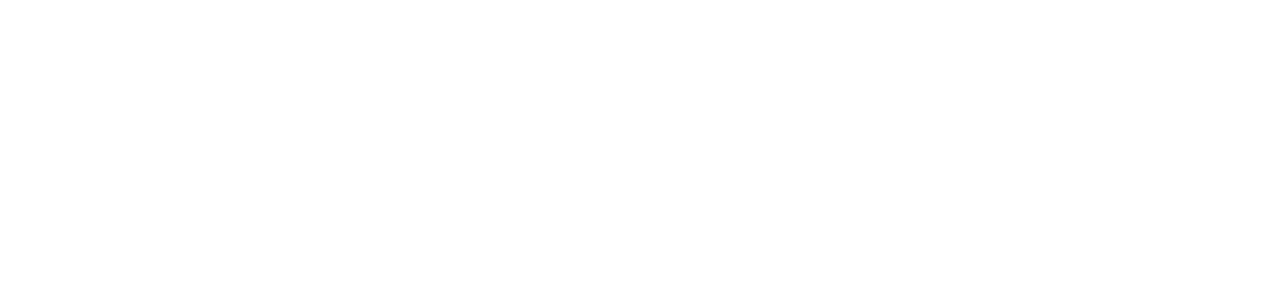
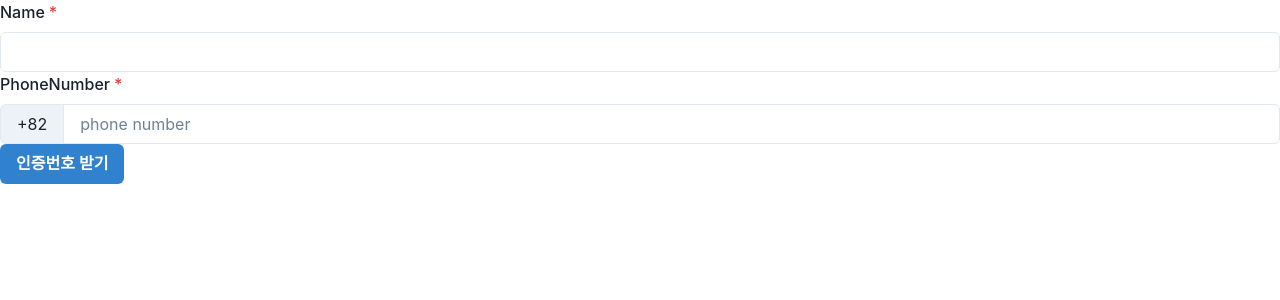
Before and after one commit to Team-Cares/TAS, a Next.js app in the folder frontend/: page / in a window 1280 px wide. Shown: the top 300 px of the page. Built offline with nearby package versions, Linux system fonts and the light colour scheme.

Commit message:
Change login page

```diff
--- a/frontend/pages/index.tsx
+++ b/frontend/pages/index.tsx
@@ -1,9 +1,140 @@
 import type { NextPage } from 'next'
+import React, { createContext, useEffect, useState } from 'react';
+import axios from 'axios';
+import {
+    Button,
+    ButtonGroup,
+    FormControl,
+    FormLabel,
+    HStack,
+    Input,
+    InputGroup,
+    InputLeftAddon,
+    PinInput,
+    PinInputField,
+    usePinInput
+} from '@chakra-ui/react';
 
-const Home: NextPage = () => {
-  return (
-    <div></div>
-  )
+const loginUrl = "http://127.0.0.1:8000/login";
+const authUrl = "http://127.0.0.1:8000/auth";
+
+export const Home: NextPage = () => {
+    const [name, setName] = useState("");
+    const [phoneNumber, setPhoneNumber] = useState("");
+    const [code, setCode] = useState("");
+    const [isCode, setIsCode] = useState(true);
+    const ab = 123;
+    const handleName: React.ChangeEventHandler<HTMLInputElement> = (event) => {
+        setName(event.target.value);
+    }
+
+    const handlePhoneNumber: React.ChangeEventHandler<HTMLInputElement> = (event) => {
+        setPhoneNumber(event.target.value);
+    }
+
+    const handleCode: ((value: string) => void) = (value) => {
+        setCode(value)
+    }
+
+    const handleLogin: React.FormEventHandler<HTMLFormElement> = (event) => {
+        event.preventDefault();
+        const data = {
+            name: name,
+            phone_num: phoneNumber,
+        }
+
+        axios.post(loginUrl, data, {
+            headers: {
+                "Access-Control-Allow-Origin": "http://127.0.0.1:3000"
+            }
+        }).then((res) => {
+            setIsCode(false)
+            console.log(res)
+        })
+    }
+
+    const handleAuth: React.FormEventHandler<HTMLFormElement> = (event) => {
+
+        event.preventDefault();
+        const data = {
+            name: name,
+            phone_num: phoneNumber,
+        }
+
+        axios.post(authUrl+`/${code}`, data).then((res) => {
+            console.log(res.status);
+            console.log(res.data._id);
+
+            if (res.status == 200){
+                console.log("good");
+                window.location.assign('/user');
+            }
+        }).catch((e)=>{
+            let errorCode = e.response.status;
+            console.log(errorCode);
+            if (errorCode == 400){
+                console.log(errorCode, "pin num error");
+            }else if(errorCode == 408){
+                console.log(errorCode, "time out");
+            }else{
+                console.log(errorCode, "other reason err");
+            }
+        })
+    }
+
+    return (
+        <div>
+            <form onSubmit={isCode ? handleLogin : handleAuth}>
+                <FormControl isRequired>
+                    <FormLabel htmlFor='nmae'>Name</FormLabel>
+                    <Input
+                        id='name'
+                        value={name}
+                        onChange={handleName}
+                    />
+                </FormControl>
+                <FormControl isRequired>
+                    <FormLabel htmlFor='phoneNumber'>PhoneNumber</FormLabel>
+                    <InputGroup>
+                        <InputLeftAddon children='+82' />
+                        <Input
+                            id='phoneNumber'
+                            value={phoneNumber}
+                            onChange={handlePhoneNumber}
+                            type='tel'
+                            placeholder='phone number'
+                        />
+                    </InputGroup>
+                </FormControl>
+                {
+                    isCode ? (
+                        <Button
+                            type='submit'
+                            colorScheme='blue'
+                        >
+                            인증번호 받기
+                        </Button>
+                    ) : (
+                        <>
+                            <PinInput otp value={code} onChange={handleCode}>
+                                <PinInputField />
+                                <PinInputField />
+                                <PinInputField />
+                                <PinInputField />
+                                <PinInputField />
+                                <PinInputField />
+                            </PinInput>
+                            <Button
+                                type='submit'
+                                colorScheme='blue'
+                            >
+                                확인
+                            </Button>
+                        </>
+                    )
+                }
+            </form>
+        </div>
+    )
 }
-
 export default Home;
```
